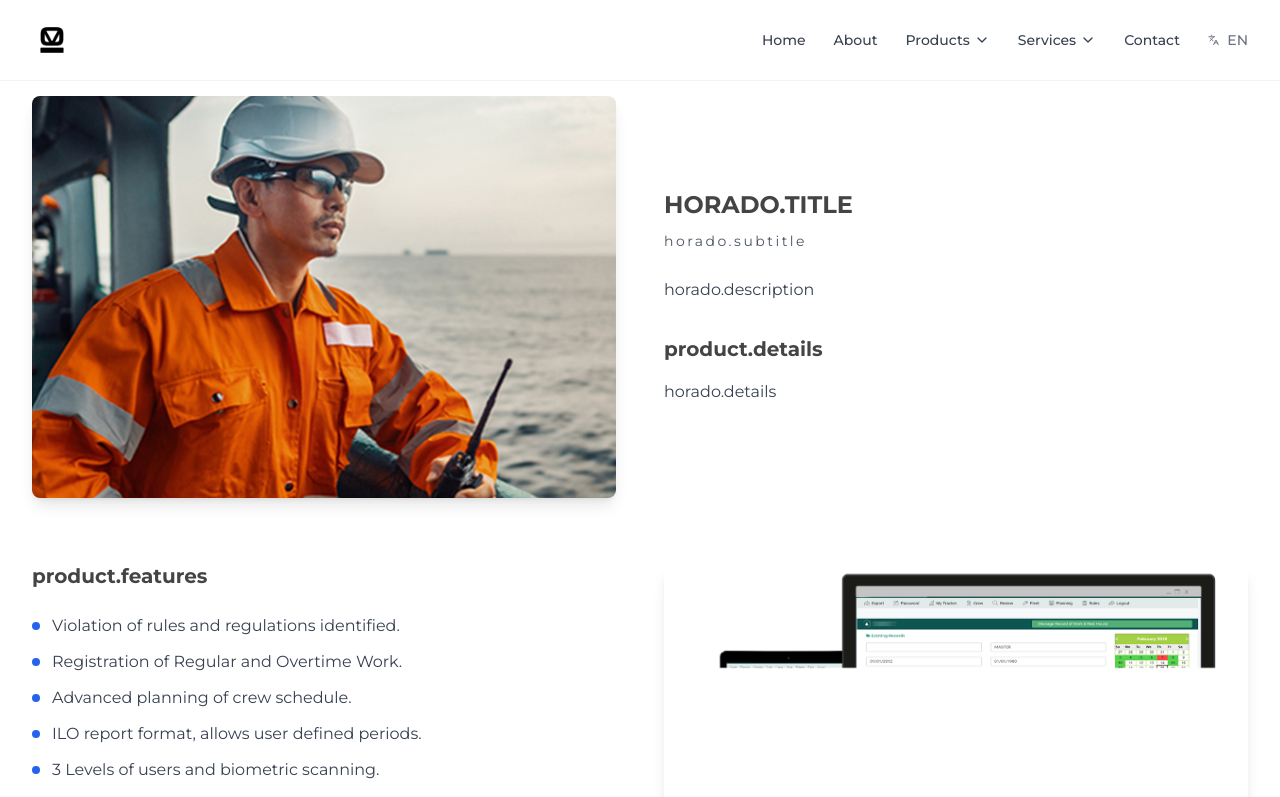
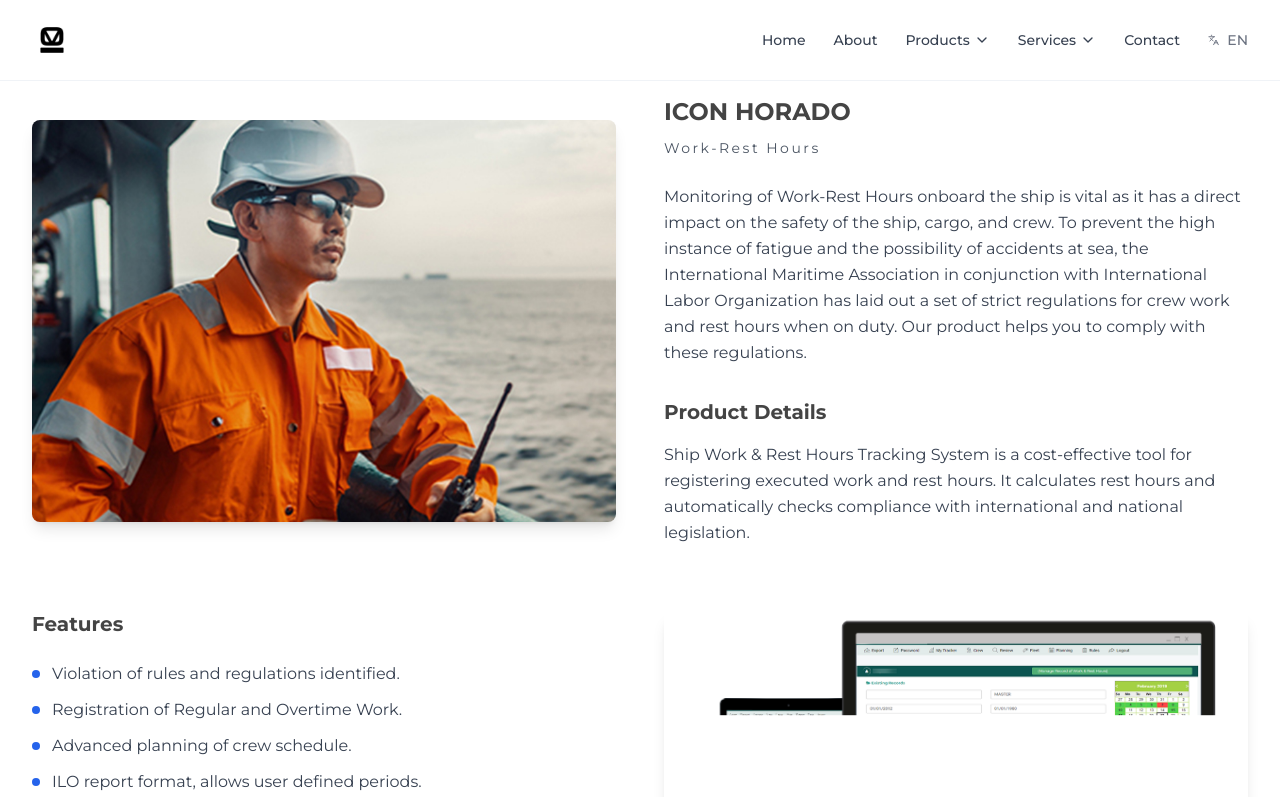
Before and after one commit to ccve42/sb1-syfphnhg-v1.2, a React (Vite) app: page /work-rest-hours in a window 1280 px wide. Shown: the top 797 px of the page. Built offline with nearby package versions, Linux system fonts and the light colour scheme.

Commit message:
Update language context and IconHorado component with new product descriptions and translations for improved content clarity and user experience.

```diff
--- a/src/contexts/LanguageContext.tsx
+++ b/src/contexts/LanguageContext.tsx
@@ -49,15 +49,28 @@ const enTranslations: Record<string, string> = {
   'nav.services': 'Services',
   'nav.contact': 'Contact',
 
+  // Icon Horado
   'products.horado.title': 'Icon Horado',
   'products.horado.desc': 'Work-Rest Hours',
+  'horado.description': 'Monitoring of Work-Rest Hours onboard the ship is vital as it has a direct impact on the safety of the ship, cargo, and crew. To prevent the high instance of fatigue and the possibility of accidents at sea, the International Maritime Association in conjunction with International Labor Organization has laid out a set of strict regulations for crew work and rest hours when on duty. Our product helps you to comply with these regulations.',
+  'horado.details': 'Ship Work & Rest Hours Tracking System is a cost-effective tool for registering executed work and rest hours. It calculates rest hours and automatically checks compliance with international and national legislation.',
+
+  // Icon Argus
   'products.argus.title': 'Icon Argus',
   'products.argus.desc': 'Surveys & Inspections',
+  'argus.description': 'A specialized mobile application assisting the user to collect and collate data as per different surveying/ inspection requirements, on-board the ship. The Application can be configured for a range of activities such as vessel manager inspections, draft survey, IHM survey, SIRE, Right Ship, etc., based on the checklists for each type of inspection.',
+
+  // Icon Maris
   'products.maris.title': 'Icon Maris',
   'products.maris.desc': 'Ship Guard',
+  'maris.description': 'Cold laid-up ships are manned round the clock by trained watchmen; the ships are boarded regularly by maintenance teams who check conditions on board and perform minor maintenance as necessary. Watchmen then communicate by Radio to the base and report the status.',
+
+  // Icon Doris
   'products.doris.title': 'Icon Doris',
   'products.doris.desc': 'Ship Spares Logistics',
+  'doris.description': 'Ship Spares Logistics is an essential service ensuring ordered spares are onboard the ship on time, which always keeps your Ship moving. We offer a solution which enables Agents, Forwarders, Ship Owners and Management companies to manage the spares logistics "door-to-deck" globally.',
 
+  // Services
   'services.tech.title': 'Technology & AI',
   'services.tech.desc': 'Smart solutions for maritime',
   'services.chartering.title': 'Chartering Consultancy',
@@ -74,7 +87,11 @@ const enTranslations: Record<string, string> = {
   'footer.copyright': '© {year} Icon Maritech Technology & Consulting LLC. All rights reserved.',
   'footer.privacy': 'Privacy Policy',
   'footer.terms': 'Terms of Service',
-  'footer.cookies': 'Cookie Policy'
+  'footer.cookies': 'Cookie Policy',
+  'product.features': 'Features',
+  'product.benefits': 'Benefits',
+  'product.details': 'Product Details',
+
 };
 
 // Japanese translations
@@ -113,40 +130,24 @@ const jaTranslations: Record<string, string> = {
   'footer.cookies': 'Cookie ポリシー',
 
   // Product Pages - Common
-  'product.features': 'Features',
-  'product.features.ja': '主な機能',
-  'product.benefits': 'Benefits',
-  'product.benefits.ja': 'メリット',
-  'product.details': 'Product Details',
-  'product.details.ja': '製品詳細',
+  'product.features': '主な機能',
+  'product.benefits': 'メリット',
+  'product.details': '製品詳細',
 
   // Icon Horado
-  'horado.title': 'Icon Horado',
-  'horado.subtitle': 'Work-Rest Hours',
-  'horado.subtitle.ja': '労働時間管理',
-  'horado.description': 'Monitoring of Work-Rest Hours onboard the ship is vital as it has a direct impact on the safety of the ship, cargo, and crew. To prevent the high instance of fatigue and the possibility of accidents at sea, the International Maritime Association in conjunction with International Labor Organization has laid out a set of strict regulations for crew work and rest hours when on duty. Our product helps you to comply with these regulations.',
-  'horado.description.ja': '船舶での労働時間管理は、船舶、貨物、乗組員の安全に直接影響を与えるため、非常に重要です。疲労による事故を防ぐため、国際海事機関と国際労働機関は、乗組員の労働時間と休息時間に関する厳格な規制を定めています。当社の製品は、これらの規制への準拠をサポートします。',
-  'horado.details': 'Ship Work & Rest Hours Tracking System is a cost-effective tool for registering executed work and rest hours. It calculates rest hours and automatically checks compliance with international and national legislation.',
-  'horado.details.ja': '船舶労働時間管理システムは、実施された作業時間と休息時間を記録する費用対効果の高いツールです。休息時間を計算し、国際法および国内法への準拠を自動的にチェックします。',
+  'horado.subtitle': '労働時間管理',
+  'horado.description': '船舶での労働時間管理は、船舶、貨物、乗組員の安全に直接影響を与えるため、非常に重要です。疲労による事故を防ぐため、国際海事機関と国際労働機関は、乗組員の労働時間と休息時間に関する厳格な規制を定めています。当社の製品は、これらの規制への準拠をサポートします。',
+  'horado.details': '船舶労働時間管理システムは、実施された作業時間と休息時間を記録する費用対効果の高いツールです。休息時間を計算し、国際法および国内法への準拠を自動的にチェックします。',
 
   // Icon Argus
-  'argus.title': 'Icon Argus',
-  'argus.subtitle': 'Surveys & Inspections',
-  'argus.subtitle.ja': '検査・点検',
-  'argus.description': 'A specialized mobile application assisting the user to collect and collate data as per different surveying/ inspection requirements, on-board the ship. The Application can be configured for a range of activities such as vessel manager inspections, draft survey, IHM survey, SIRE, Right Ship, etc., based on the checklists for each type of inspection.',
-  'argus.description.ja': '船舶での各種検査・点検要件に応じてデータを収集・整理するための専用モバイルアプリケーションです。船舶管理者による検査、喫水検査、IHM検査、SIRE、Right Ship等、各種検査のチェックリストに基づいて設定可能です。',
+  'argus.subtitle': '検査・点検',
+  'argus.description': '船舶での各種検査・点検要件に応じてデータを収集・整理するための専用モバイルアプリケーションです。船舶管理者による検査、喫水検査、IHM検査、SIRE、Right Ship等、各種検査のチェックリストに基づいて設定可能です。',
 
   // Icon Maris
-  'maris.title': 'Icon Maris',
-  'maris.subtitle': 'Ship Guard',
-  'maris.subtitle.ja': '船舶警備',
-  'maris.description': 'Cold laid-up ships are manned round the clock by trained watchmen; the ships are boarded regularly by maintenance teams who check conditions on board and perform minor maintenance as necessary. Watchmen then communicate by Radio to the base and report the status.',
-  'maris.description.ja': '休船中の船舶は、訓練を受けた警備員が24時間体制で監視しています。メンテナンスチームが定期的に船舶に乗り込み、船内の状態を確認し、必要に応じて軽微なメンテナンスを実施します。警備員は無線で基地局と連絡を取り、状況を報告します。',
+  'maris.subtitle': '船舶警備',
+  'maris.description': '休船中の船舶は、訓練を受けた警備員が24時間体制で監視しています。メンテナンスチームが定期的に船舶に乗り込み、船内の状態を確認し、必要に応じて軽微なメンテナンスを実施します。警備員は無線で基地局と連絡を取り、状況を報告します。',
 
   // Icon Doris
-  'doris.title': 'Icon Doris',
-  'doris.subtitle': 'Ship Spares Logistics',
-  'doris.subtitle.ja': '船舶部品物流',
-  'doris.description': 'Ship Spares Logistics is an essential service ensuring ordered spares are onboard the ship on time, which always keeps your Ship moving. We offer a solution which enables Agents, Forwarders, Ship Owners and Management companies to manage the spares logistics "door-to-deck" globally.',
-  'doris.description.ja': '船舶部品物流は、注文された部品を確実に船舶に届け、船舶の運航を維持するための重要なサービスです。当社のソリューションは、代理店、フォワーダー、船主、管理会社が世界規模で部品物流を「ドア・トゥ・デッキ」で管理することを可能にします。'
+  'doris.subtitle': '船舶部品物流',
+  'doris.description': '船舶部品物流は、注文された部品を確実に船舶に届け、船舶の運航を維持するための重要なサービスです。当社のソリューションは、代理店、フォワーダー、船主、管理会社が世界規模で部品物流を「ドア・トゥ・デッキ」で管理することを可能にします。'
 };
--- a/src/pages/IconHorado.tsx
+++ b/src/pages/IconHorado.tsx
@@ -1,8 +1,8 @@
 import React from 'react';
-import { useLanguage } from '/src/contexts/LanguageContext';
+import { useLanguage } from '../contexts/LanguageContext';
 
 const IconHorado = () => {
-  const { language, t } = useLanguage();
+  const { t } = useLanguage();
 
   return (
     <main id="main" className="py-20">
@@ -18,20 +18,20 @@ const IconHorado = () => {
               />
             </div>
             <div>
-              <h4 className="text-2xl font-bold uppercase mb-2">{t('horado.title')}</h4>
-              <span className="text-gray-600 text-sm tracking-[2.5px]">{t(`horado.subtitle${language === 'ja' ? '.ja' : ''}`)}</span>
+              <h4 className="text-2xl font-bold uppercase mb-2">{t('products.horado.title')}</h4>
+              <span className="text-gray-600 text-sm tracking-[2.5px]">{t('products.horado.desc')}</span>
 
-              <p className="mt-6 text-gray-700 leading-relaxed">{t(`horado.description${language === 'ja' ? '.ja' : ''}`)}</p>
+              <p className="mt-6 text-gray-700 leading-relaxed">{t('horado.description')}</p>
 
-              <h4 className="text-xl font-bold mt-8 mb-4">{t(`product.details${language === 'ja' ? '.ja' : ''}`)}</h4>
-              <p className="text-gray-700 leading-relaxed">{t(`horado.details${language === 'ja' ? '.ja' : ''}`)}</p>
+              <h4 className="text-xl font-bold mt-8 mb-4">{t('product.details')}</h4>
+              <p className="text-gray-700 leading-relaxed">{t('horado.details')}</p>
             </div>
           </div>
 
           {/* Features Section */}
           <div className="grid grid-cols-1 md:grid-cols-2 gap-12 items-center mb-16">
             <div>
-              <h4 className="text-xl font-bold mb-6">{t(`product.features${language === 'ja' ? '.ja' : ''}`)}</h4>
+              <h4 className="text-xl font-bold mb-6">{t('product.features')}</h4>
               <ul className="space-y-3">
                 {[
                   'Violation of rules and regulations identified.',
@@ -68,7 +68,7 @@ const IconHorado = () => {
               />
             </div>
             <div>
-              <h4 className="text-xl font-bold mb-6">BENEFITS</h4>
+              <h4 className="text-xl font-bold mb-6">{t('product.benefits')}</h4>
               <ul className="space-y-3">
                 {[
                   'Demonstrable Compliance of regulations onboard the ship.',
```
